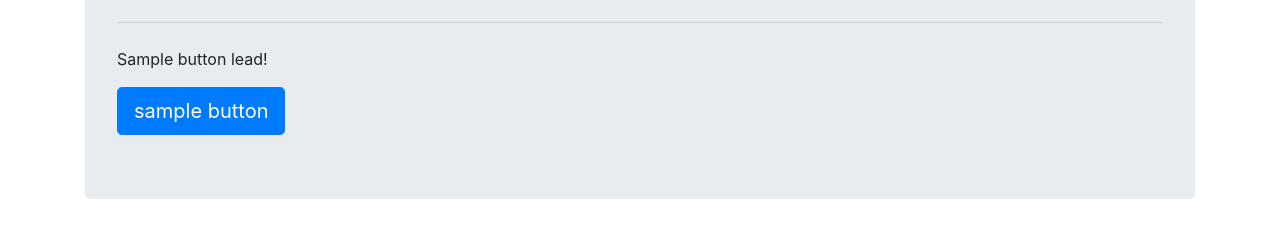
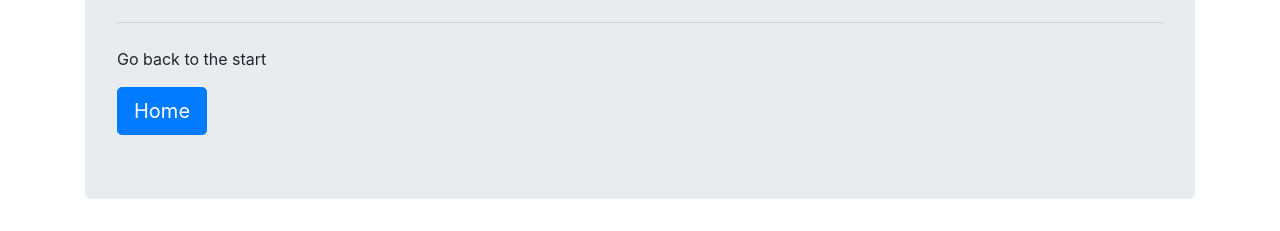
Before and after one commit to urasurasuras/is117-online-privacy, a plain HTML site: page lookalike.html in a window 1280 px wide. Shown: the part 832-1063 px from the top of the page. Drawn offline with nearby package versions, Linux system fonts and the light colour scheme.

Commit message:
Task: Used buttons at the bottom for navigation

```diff
--- a/lookalike.html
+++ b/lookalike.html
@@ -44,8 +44,8 @@
 
     <hr class="my-4">
 
-    <p>Sample button lead!</p>
-    <a class="btn btn-primary btn-lg" href="docs/content/virtualization.html" role="button">sample button</a>
+    <p>Go back to the start</p>
+    <a class="btn btn-primary btn-lg" href="index.html" role="button">Home</a>
   </div>
 </div>
 
```
Also changed, not shown: index.html (+2 -2 lines), tracking.html (+2 -2 lines).
